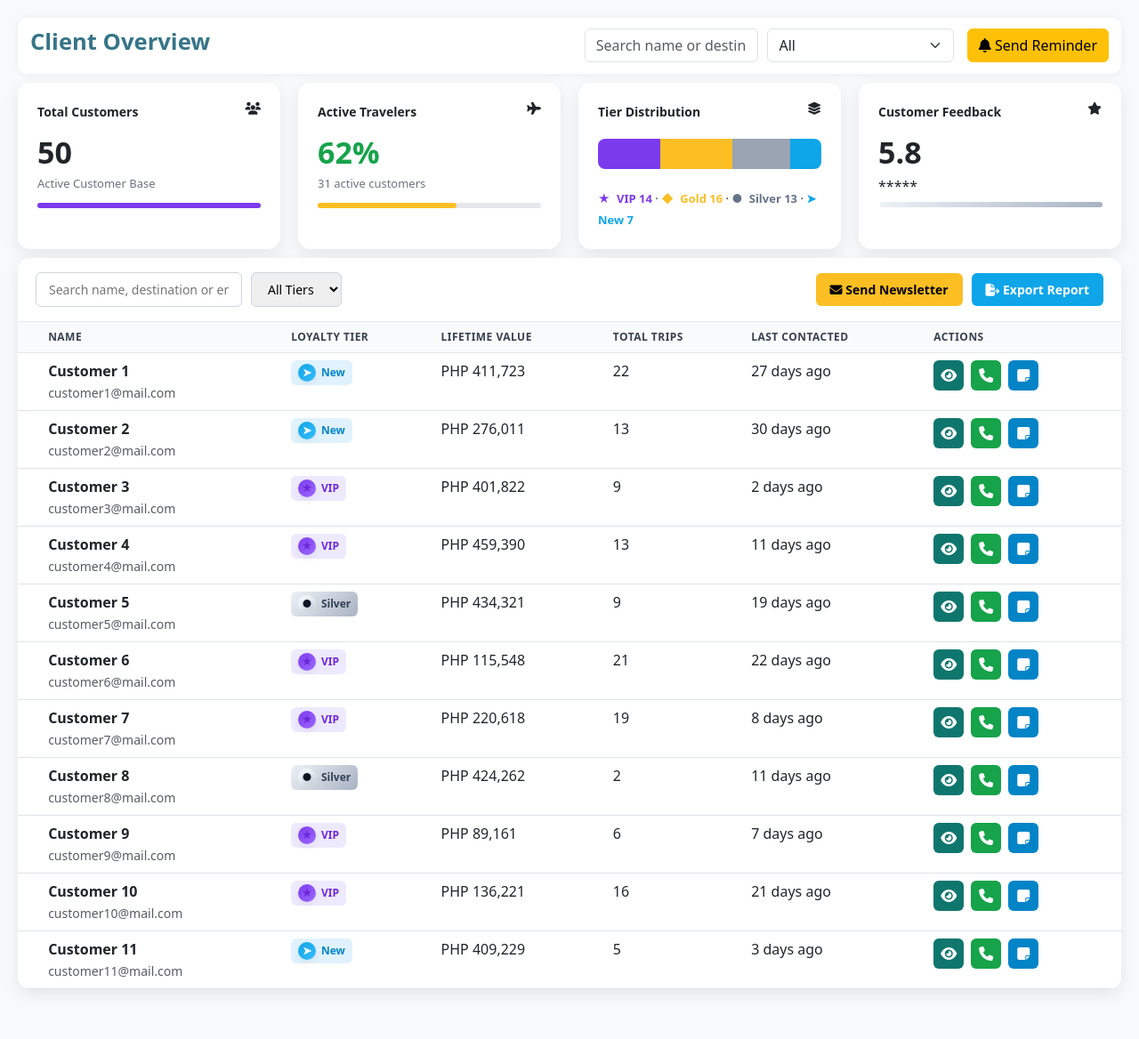
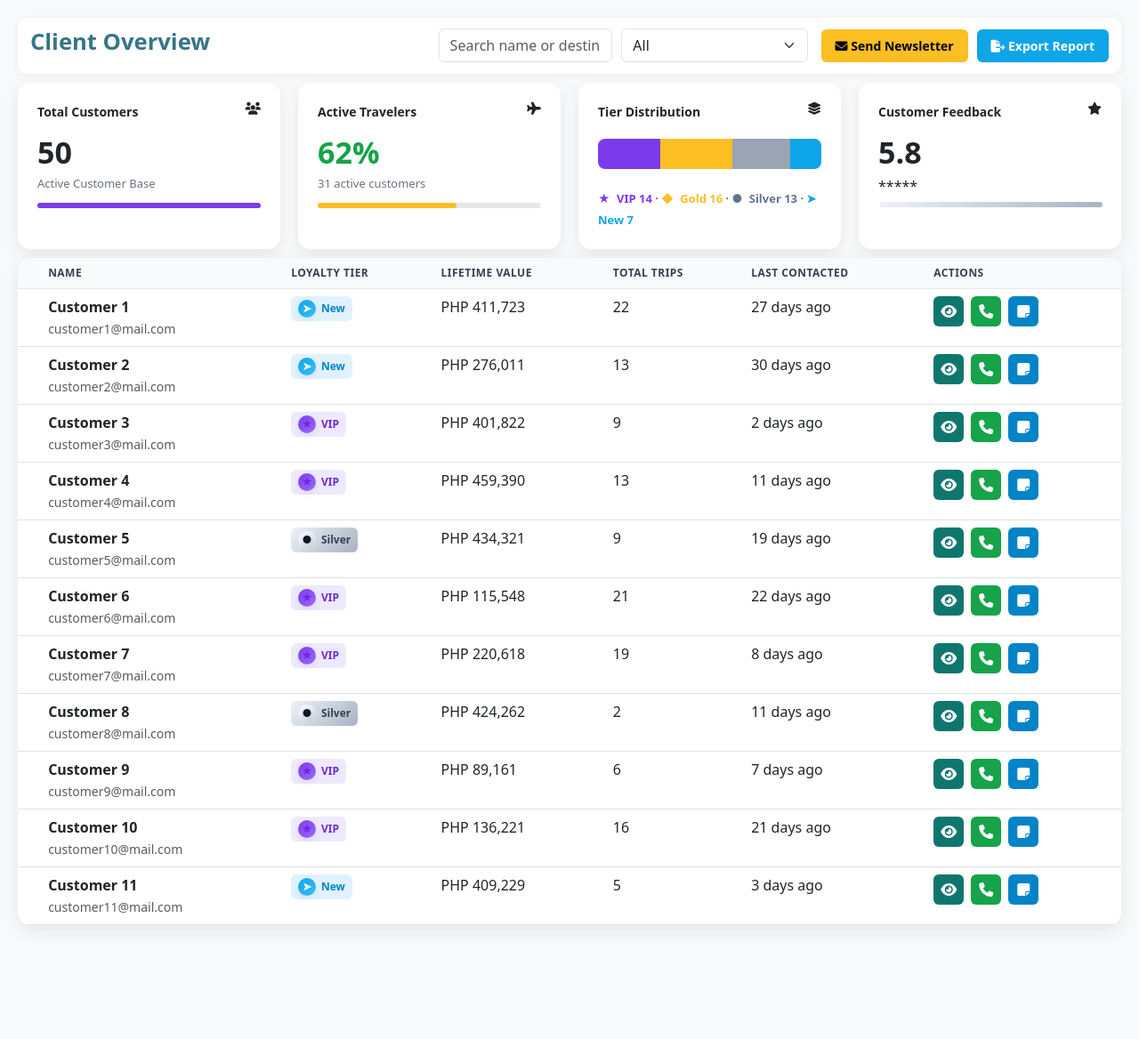
Before and after one commit to JmArvl0/programming-Original, a PHP site: page /crm in a window 1280 px wide. Shown: the part 87-1255 px from the top of the page at 89% size. Run offline with PHP 8.4, Linux system fonts and the light colour scheme; the visitor is signed in with stand-in values (Sample User, id 1).

Commit message:
crm changes

```diff
--- a/css/crm.css
+++ b/css/crm.css
@@ -147,15 +147,11 @@ table th {
     position:sticky;
     top:0;
     z-index:10;
-    background:#fff;
-    padding:16px 20px;
     display:flex;
     justify-content:space-between;
     align-items:center;
-    border-bottom:1px solid #e5e7eb;
 }
 
-.crm-toolbar-left,
 .crm-toolbar-right{
     display:flex;
     gap:10px;
--- a/views/crm/index.php
+++ b/views/crm/index.php
@@ -11,9 +11,12 @@
                 <option>Partially Paid</option>
             </select>
         </div>
-        <button id="sendPaymentReminderBtn" class="btn btn-warning">
-            <i class="fa fa-bell"></i> Send Reminder
-        </button>
+        <div class="crm-table-toolbar">
+            <div class="crm-toolbar-right">
+                <button class="crm-btn crm-btn-news"><i class="fa fa-envelope"></i> Send Newsletter</button>
+                <button class="crm-btn crm-btn-export"><i class="fa fa-file-export"></i> Export Report</button>
+            </div>
+        </div>
     </div>
 </div>
 
@@ -59,22 +62,7 @@
 </div>
 
 <div class="crm-table-wrapper">
-    <div class="crm-table-toolbar">
-        <div class="crm-toolbar-left">
-            <input class="crm-search" placeholder="Search name, destination or email...">
-            <select class="crm-filter">
-                <option>All Tiers</option>
-                <option>VIP</option>
-                <option>Gold</option>
-                <option>Silver</option>
-                <option>New</option>
-            </select>
-        </div>
-        <div class="crm-toolbar-right">
-            <button class="crm-btn crm-btn-news"><i class="fa fa-envelope"></i> Send Newsletter</button>
-            <button class="crm-btn crm-btn-export"><i class="fa fa-file-export"></i> Export Report</button>
-        </div>
-    </div>
+
 
     <div class="crm-table-scroll">
         <table class="table crm-table table-hover mb-0">
```
